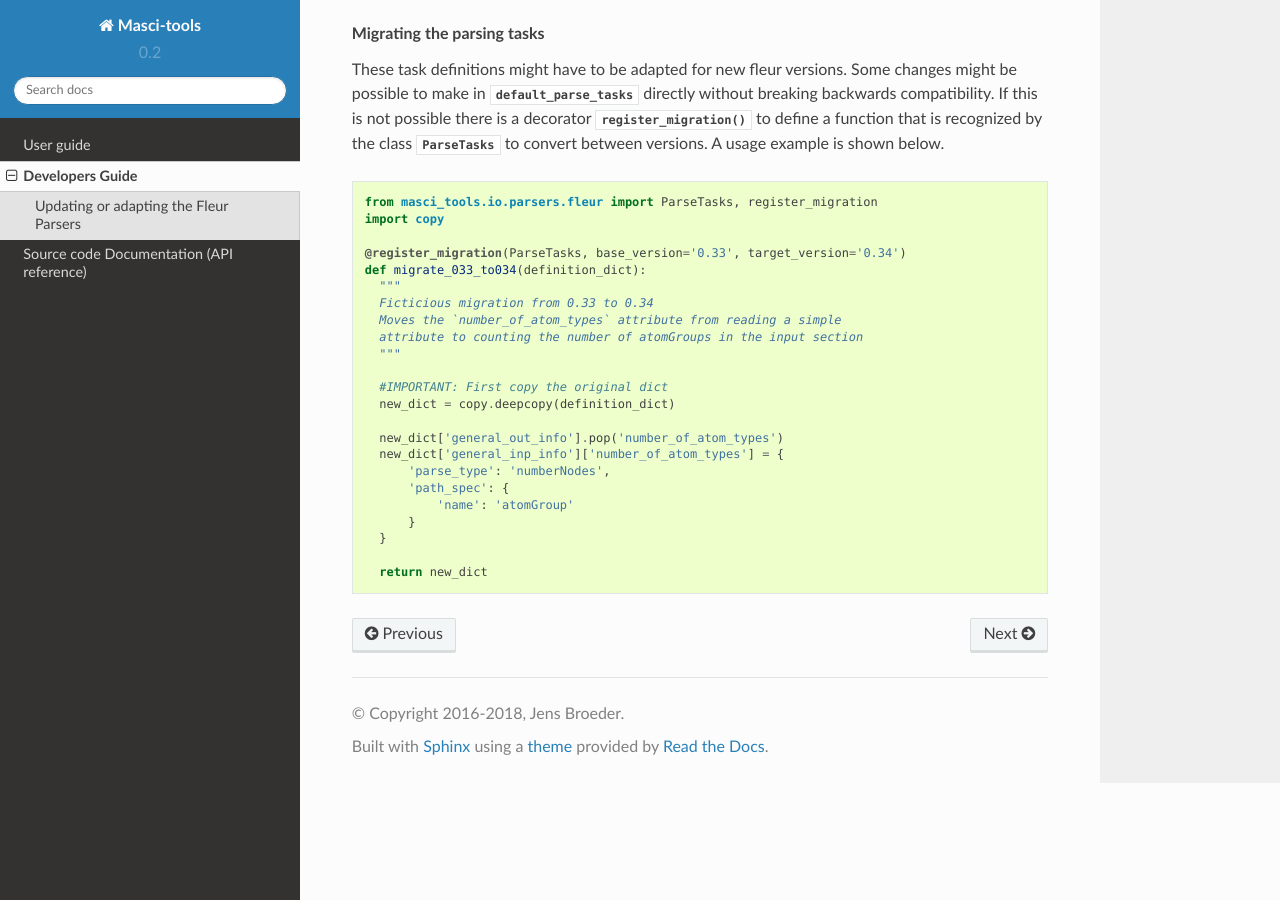
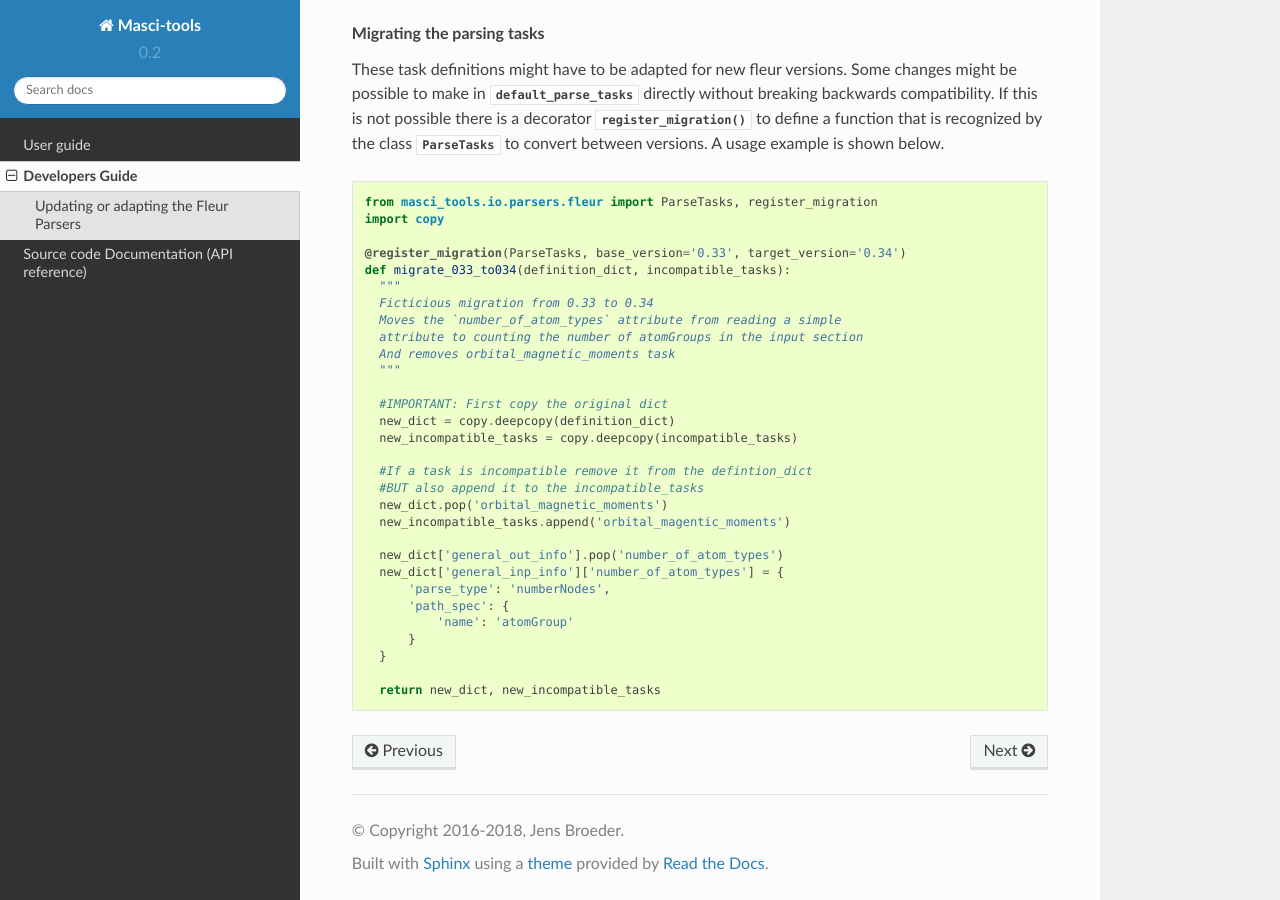
Before and after one commit to JuDFTteam/masci-tools, a Sphinx documentation site: the page built from docs/source/devel_guide/index.rst, in a window 1280 px wide and 900 px high, scrolled down 2551 px. Built offline with Sphinx 7.4.7 and the Read the Docs theme 2.0.0, drawn with Linux system fonts in a browser that asks for light colours; formulas are drawn with MathJax 3.

Commit message:
Update documentation for migrations

```diff
--- a/docs/source/devel_guide/index.rst
+++ b/docs/source/devel_guide/index.rst
@@ -108,15 +108,22 @@
     import copy
 
     @register_migration(ParseTasks, base_version='0.33', target_version='0.34')
-    def migrate_033_to034(definition_dict):
+    def migrate_033_to034(definition_dict, incompatible_tasks):
       """
       Ficticious migration from 0.33 to 0.34
       Moves the `number_of_atom_types` attribute from reading a simple
       attribute to counting the number of atomGroups in the input section
+      And removes orbital_magnetic_moments task
       """
 
       #IMPORTANT: First copy the original dict
       new_dict = copy.deepcopy(definition_dict)
+      new_incompatible_tasks = copy.deepcopy(incompatible_tasks)
+
+      #If a task is incompatible remove it from the defintion_dict
+      #BUT also append it to the incompatible_tasks
+      new_dict.pop('orbital_magnetic_moments')
+      new_incompatible_tasks.append('orbital_magentic_moments')
 
       new_dict['general_out_info'].pop('number_of_atom_types')
       new_dict['general_inp_info']['number_of_atom_types'] = {
@@ -126,4 +133,4 @@
           }
       }
 
-      return new_dict
+      return new_dict, new_incompatible_tasks
```
Also changed, not shown: 1 other file.
